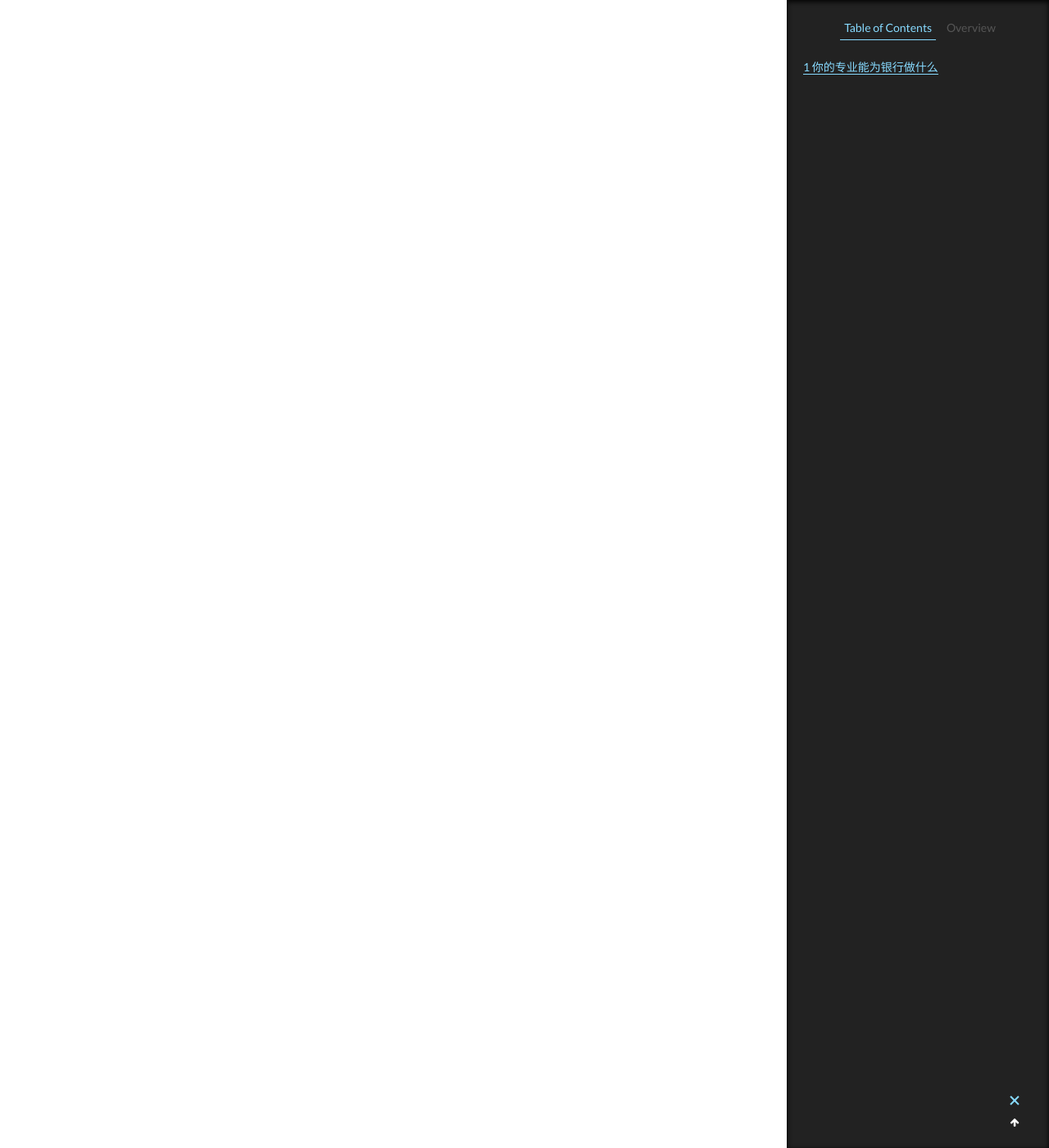
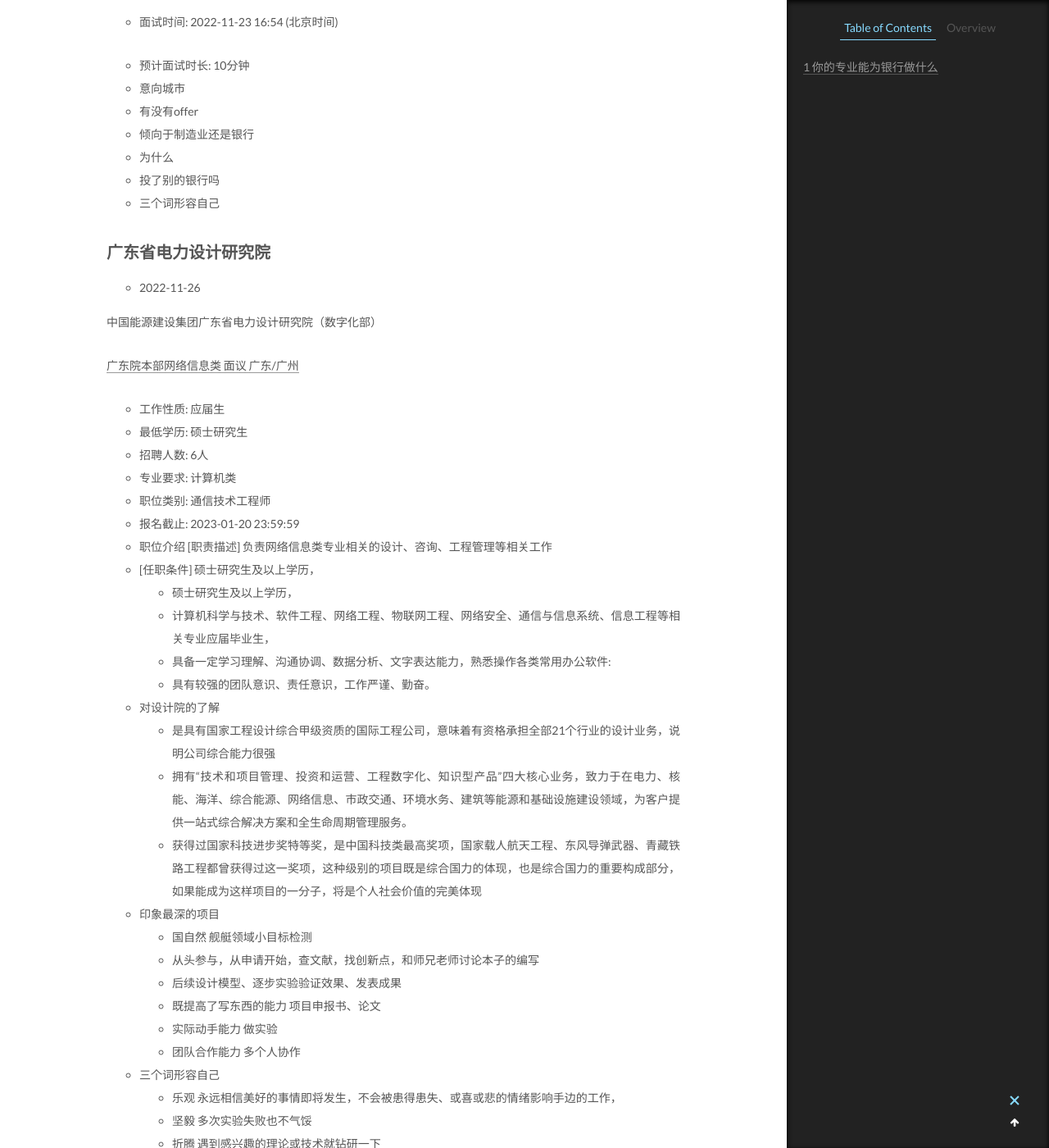
Before and after one commit to modiman/modiman.github.io, a Jekyll site: the page built from _posts/2022-11-8-国企类面经总结.md, in a window 1280 px wide and 1400 px high, scrolled down 4777 px. Shown: the whole window at 82% size. Built offline with Jekyll 4.4.1, drawn with Linux system fonts in a browser that asks for light colours; a file with an impossible date is left out; some of the changed text lies outside the part shown.

Commit message:
面经整理

```diff
--- a/_posts/2022-11-8-国企类面经总结.md
+++ b/_posts/2022-11-8-国企类面经总结.md
@@ -47,14 +47,27 @@
 * 一分钟陈述
 * 互相辩论
 * 总结
+* （一面未通过）
 
 ## 中国银行荔湾支行
+
+### 一面
 
 * 五分钟
 * 自我介绍
 * 为什么去广州
 * 专业能为银行做什么
 * 兴趣爱好
+
+### 二面
+
+* 面试时间：2022/11/15 09:10:00
+
+* 三分钟，没自我介绍
+* 对荔湾有什么了解
+* 性格优缺点
+
+（2022年11月23日体检预通知）
 
 ## 广州银行运维
 
@@ -115,6 +128,111 @@
 * springboot理解
 * 代码题
 
+## 华润银行
+
+### 一面
+
+* 面试时间: 2022-11-10 16:30 (北京时间)
+* 预计面试时长: 10分钟
+* 面试职位： 软件开发工程师
+* 自我介绍
+* 常规java八股文，没回答太深就叫停了，意思了解就行
+* 职业规划
+* 形容自己性格优缺点
+
+### 二面（HR）
+
+* 面试时间: 2022-11-23 16:54 (北京时间)
+
+* 预计面试时长: 10分钟
+* 意向城市
+* 有没有offer
+* 倾向于制造业还是银行
+* 为什么
+* 投了别的银行吗
+* 三个词形容自己
+
+
+
+## 广东省电力设计研究院
+
+* 2022-11-26
+
+中国能源建设集团广东省电力设计研究院（数字化部）
+
+[广东院本部网络信息类  面议  广东/广州](https://job.iguopin.com/job/detail?id=152265&source=campus)
+
+* 工作性质: 应届生
+* 最低学历: 硕士研究生
+* 招聘人数: 6人
+* 专业要求: 计算机类
+* 职位类别: 通信技术工程师
+* 报名截止: 2023-01-20 23:59:59
+* 职位介绍
+  [职责描述]
+  负责网络信息类专业相关的设计、咨询、工程管理等相关工作
+* [任职条件]
+  硕士研究生及以上学历，
+  1. 硕士研究生及以上学历，
+  2. 计算机科学与技术、软件工程、网络工程、物联网工程、网络安全、通信与信息系统、信息工程等相关专业应届毕业生，
+  3. 具备一定学习理解、沟通协调、数据分析、文字表达能力，熟悉操作各类常用办公软件:
+  4. 具有较强的团队意识、责任意识，工作严谨、勤奋。
+* 对设计院的了解
+  * 是具有国家工程设计综合甲级资质的国际工程公司，意味着有资格承担全部21个行业的设计业务，说明公司综合能力很强
+  * 拥有“技术和项目管理、投资和运营、工程数字化、知识型产品”四大核心业务，致力于在电力、核能、海洋、综合能源、网络信息、市政交通、环境水务、建筑等能源和基础设施建设领域，为客户提供一站式综合解决方案和全生命周期管理服务。
+  * 获得过国家科技进步奖特等奖，是中国科技类最高奖项，国家载人航天工程、东风导弹武器、青藏铁路工程都曾获得过这一奖项，这种级别的项目既是综合国力的体现，也是综合国力的重要构成部分，如果能成为这样项目的一分子，将是个人社会价值的完美体现
+
+* 印象最深的项目
+  * 国自然 舰艇领域小目标检测
+  * 从头参与，从申请开始，查文献，找创新点，和师兄老师讨论本子的编写
+  * 后续设计模型、逐步实验验证效果、发表成果
+  * 既提高了写东西的能力 项目申报书、论文
+  * 实际动手能力  做实验
+  * 团队合作能力  多个人协作
+
+
+* 三个词形容自己
+  * 乐观 永远相信美好的事情即将发生，不会被患得患失、或喜或悲的情绪影响手边的工作，
+  * 坚毅 多次实验失败也不气馁
+  * 折腾 遇到感兴趣的理论或技术就钻研一下
+* 职业规划
+  * 第一步，磨练技术，把学校学到的理论应用在实践中当中，实现有应用价值的产出
+  * 第二步，总结经验，把自己的知识和技能传授给别人，实现自己的社会价值
+  * 有了足够的积累，做一个部门leader
+* 自身优势
+  * 有机器学习、深度学习背景，对常用的分类、聚类、回归算法以及深度学习框架torch等有一定的了解，可以胜任算法研究、数据分析等方面的岗位
+  * 有开发经验，写过一些javaweb项目，对常用开发框架springboot、数据库MySQL、redis等比较熟悉，可以胜任开发工作
+  * 有成果发表经验，对成果搭建、实现以及展示有一定经验，同时可以熟练操作各类各种办公软件
+* 为什么到广州工作
+  * 女朋友在佛山工作，未来打算在广佛定居
+  * 对广佛城市环境、城市氛围、城市管理水平比较欣赏
+  * 留北京困难，不想留河南
+  * 手里有两个银行的offer，但倾向于设计院这种技术氛围比较浓厚的单位，学到的东西更有可能运用到
+
+
+
+## 佛山人才发展集团
+
+* 2022-11-22
+* 自我介绍
+* 什么时候毕业、答辩
+* 毕业设计做的怎么样了、什么结构
+* 实验代码是不是自己写的
+* 做的深度学习，有没有用机器学习作对比
+* 开发项目有没有上线
+* 会哪些数据库
+*
+
+
+
+
+
+
+
+
+
+
+
 # 你的专业能为银行做什么
 
 1. 数据分析相关机器学习模型搭建
```
Also changed, not shown: _posts/2022-7-77-招聘信息汇总.md (+5 -5 lines).
